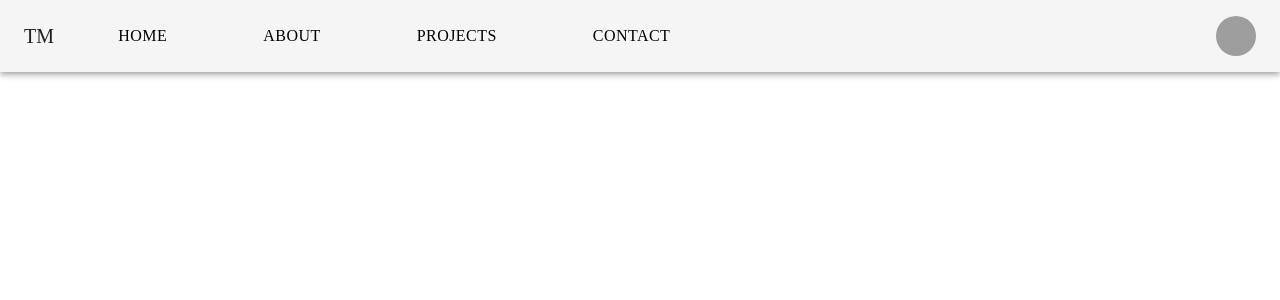
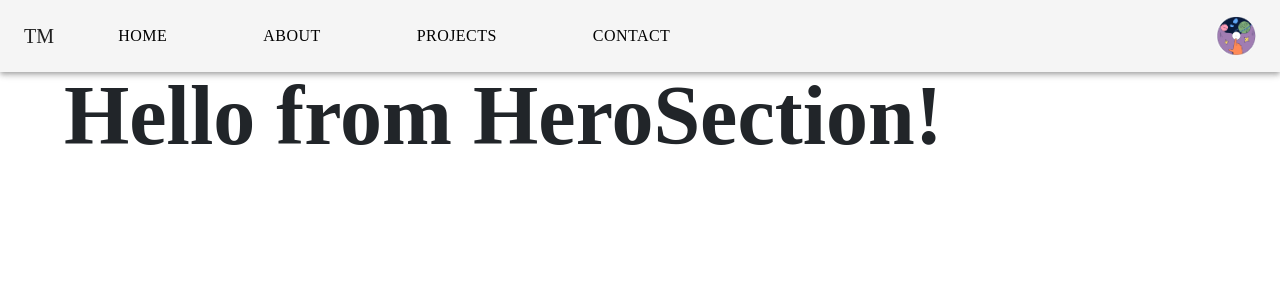
Before and after one commit to TakuyaMats/Reactjs-Portfolio, a React (Create React App) app: page /#/ in a window 1280 px wide. Shown: the top 300 px of the page. Built offline with nearby package versions, Linux system fonts and the light colour scheme; grey boxes are pictures that could not be loaded; a web font is replaced by a local one.

Commit message:
cleaned up code in Navbar file and added a HeroSection componenet

```diff
--- /dev/null
+++ b/src/components/HeroSection/HeroSection.js
@@ -0,0 +1,11 @@
+import Container from '@mui/material/Container';
+
+const HeroSection = () => {
+    return (
+        <Container>
+            <h1>Hello from HeroSection!</h1>
+        </Container>
+    )
+};
+
+export default HeroSection;
--- a/src/components/Navbar/Navbar.js
+++ b/src/components/Navbar/Navbar.js
@@ -13,26 +13,18 @@ import MenuItem from '@mui/material/MenuItem';
 import customAvatar from '../../assets/images/myAvatar.png';
 
 const pages = ['Home', 'About', 'Projects', 'Contact'];
-const settings = ['Profile', 'Account', 'Dashboard', 'Logout'];
 
 const ResponsiveAppBar = () => {
     const [anchorElNav, setAnchorElNav] = React.useState(null);
-    const [anchorElUser, setAnchorElUser] = React.useState(null);
 
     const handleOpenNavMenu = (event) => {
     setAnchorElNav(event.currentTarget);
-    };
-    const handleOpenUserMenu = (event) => {
-    setAnchorElUser(event.currentTarget);
     };
 
     const handleCloseNavMenu = () => {
     setAnchorElNav(null);
     };
 
-    const handleCloseUserMenu = () => {
-    setAnchorElUser(null);
-    };
 
     return (
     <AppBar position="static" color="default">
--- a/src/pages/Home.js
+++ b/src/pages/Home.js
@@ -1,6 +1,7 @@
 import React from 'react';
 import styled from 'styled-components';
 import MenuAppBar from '../components/Navbar/Navbar';
+import HeroSection from '../components/HeroSection/HeroSection';
 
 const HomeStyle = styled.div`
         /* .hero {
@@ -20,6 +21,7 @@ function Home() {
         <HomeStyle>
             {/* <div className="hero"> */}
                 <MenuAppBar />
+                <HeroSection />
             {/* </div> */}
         </HomeStyle>
     )
```
Also changed, not shown: src/assets/images/myAvatar.png (added).
